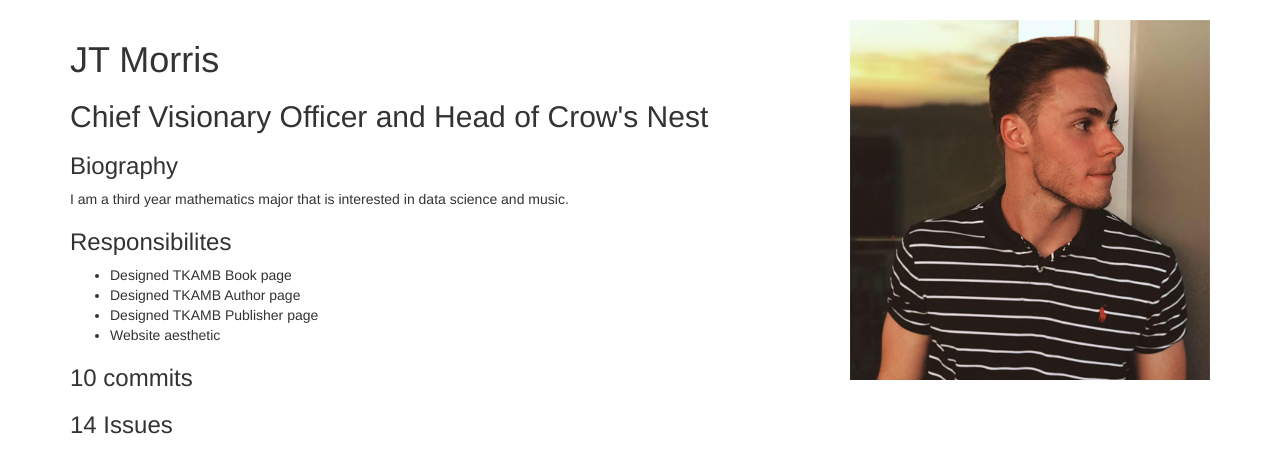
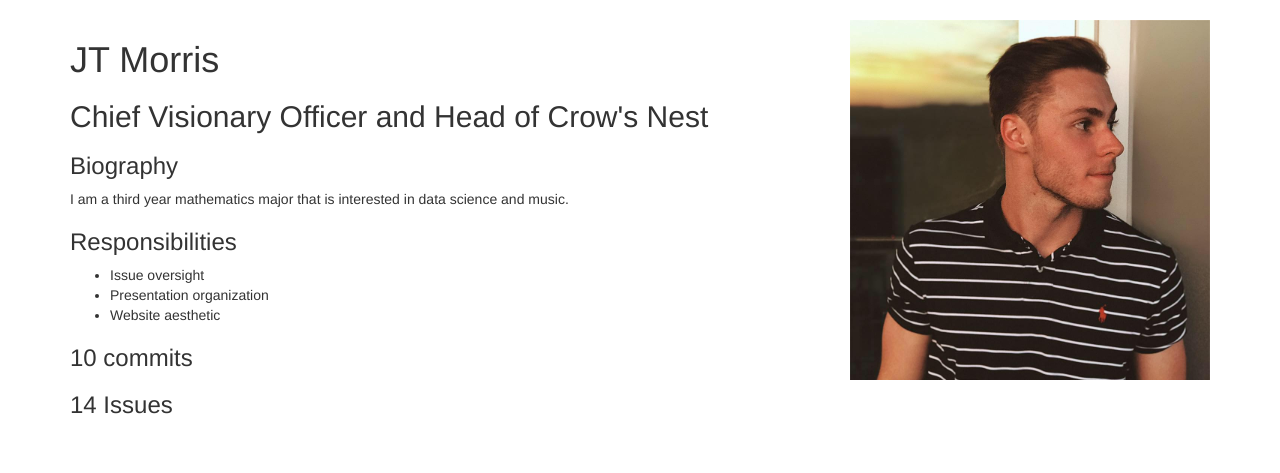
Before and after one commit to nguyentb95/cs329e-idb, a Flask app: template templates/joemorris.html in a window 1280 px wide. Shown: the part 52-525 px from the top of the page. Run offline with Flask 2, Linux system fonts and the light colour scheme; the template is opened without the code that fills it, so the values that code supplies are empty; some libraries are stand-ins or nearby versions.

Commit message:
edited JT bio page

```diff
--- a/templates/joemorris.html
+++ b/templates/joemorris.html
@@ -23,11 +23,10 @@
                 <h2>Chief Visionary Officer and Head of Crow's Nest </h2>
                 <h3>Biography</h3>
                 <p>I am a third year mathematics major that is interested in data science and music.</p>
-                <h3>Responsibilites</h3>
+                <h3>Responsibilities</h3>
                 <ul>
-                    <li>Designed TKAMB Book page</li>
-                    <li>Designed TKAMB Author page</li>
-                    <li>Designed TKAMB Publisher page
+                    <li>Issue oversight</li>
+                    <li>Presentation organization</li>
                     <li>Website aesthetic</li>
                 </ul>
                 <h3>10 commits</h3>
```
